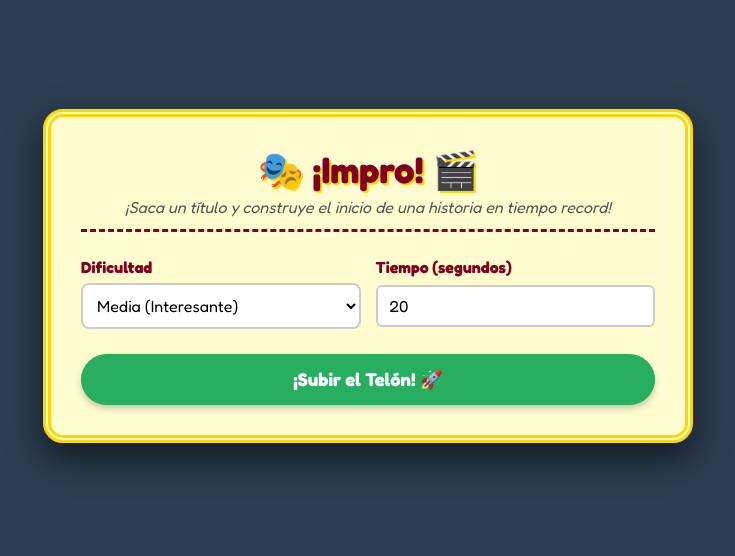
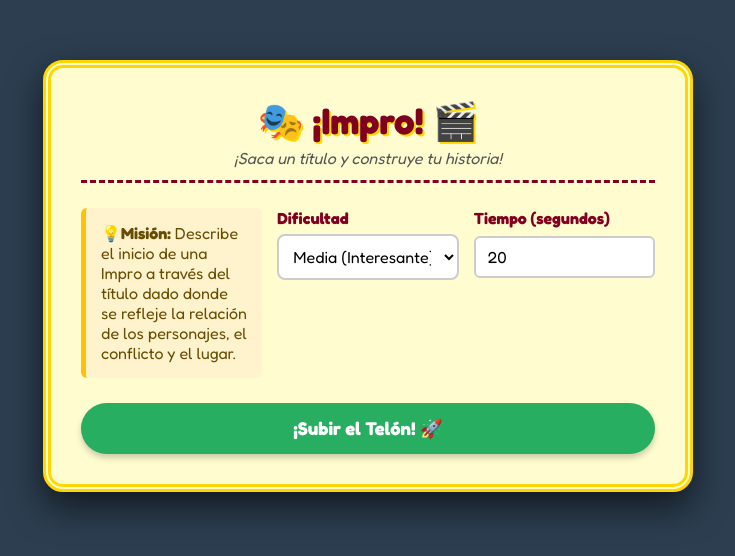
Before and after one commit to zoitrix/teatro, a Next.js app: page / in a window 1280 px wide. Shown: the part 124-680 px from the top of the page, without its empty margins (272-1007 px from the left). Built offline with nearby package versions, Linux system fonts and the light colour scheme.

Commit message:
Update page.tsx

```diff
--- a/app/page.tsx
+++ b/app/page.tsx
@@ -128,7 +128,7 @@ export default function ImproPage() {
 
   const getExplicacion = (): string => {
     if (modalidad === 'inicio de impro') {
-      return 'Describe el inicio de una Improvisación a través del título dado donde se refleje la relación de personajes, el conflicto y el lugar.';
+      return 'Describe el inicio de una Impro a través del título dado donde se refleje la relación de los personajes, el conflicto y el lugar.';
     }
     return '¡A improvisar!';
   };
@@ -291,7 +291,7 @@ export default function ImproPage() {
     <div className="teatro-container">
       <header className="teatro-header">
         <h1>🎭 ¡Impro! 🎬</h1>
-        <p className="subtitulo">¡Saca un título y construye el inicio de una historia en tiempo record!</p>
+        <p className="subtitulo">¡Saca un título y construye tu historia!</p>
       </header>
 
       <main className="escenario">
@@ -305,6 +305,10 @@ export default function ImproPage() {
         {pantalla === 'config' && (
           <div className="bloque-config">
             <div className="controles-group">
+
+            <div className="recuadro-explicativo">
+              <strong>💡Misión:</strong> {getExplicacion()}
+            </div>
               {/*
               <label>Modalidad:
                 <select value={modalidad} onChange={(e) => setModalidad(e.target.value)}>
@@ -345,10 +349,6 @@ export default function ImproPage() {
           <div className="bloque-juego">
             <div className="cronometro">
               ⏱️ {timeLeft}s
-            </div>
-
-            <div className="recuadro-explicativo">
-              <strong>💡 Tu Misión:</strong> {getExplicacion()}
             </div>
 
             <div className="formulario-texto-wrapper centralizado">
```
